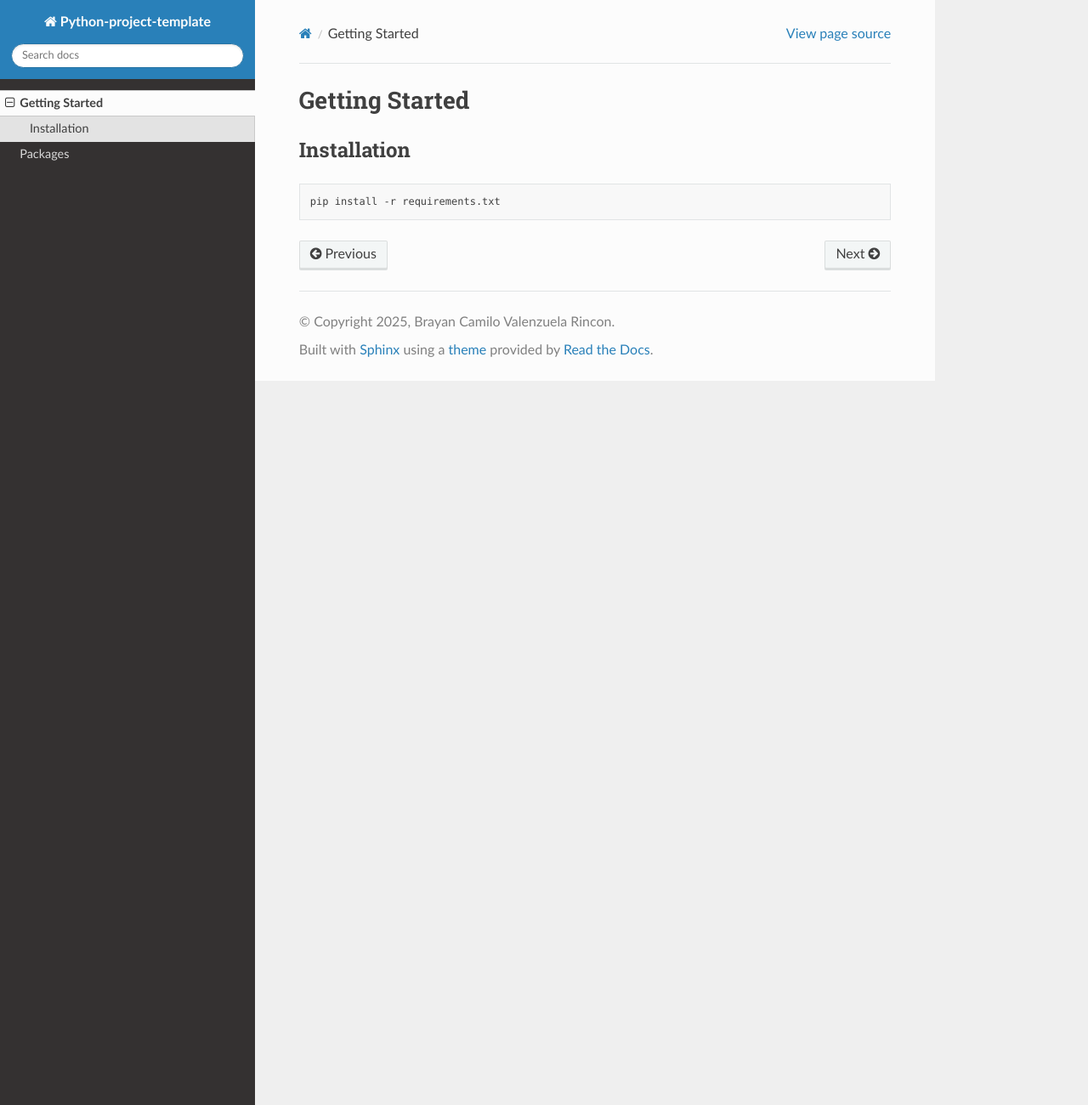
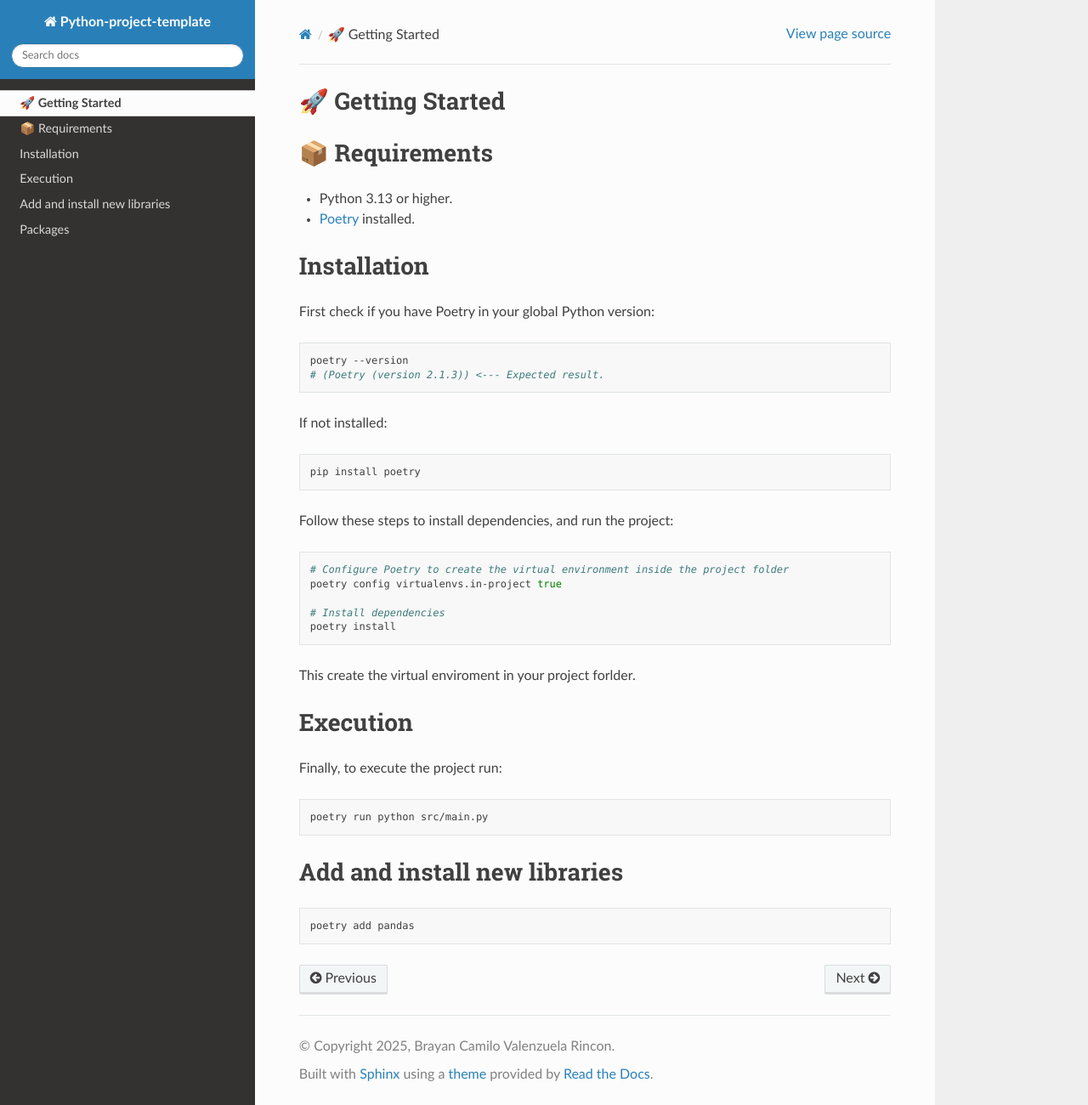
Before and after one commit to Brayan-CVR/Python-project-template, a Sphinx documentation site: the page built from docs/source/getting_started.md, in a window 1280 px wide and 1300 px high. Shown: the whole window at 85% size. Built offline with Sphinx 7.4.7 and the Read the Docs theme 3.1.0, drawn with Linux system fonts in a browser that asks for light colours.

Commit message:
Update documentation

````diff
--- a/docs/source/getting_started.md
+++ b/docs/source/getting_started.md
@@ -1,7 +1,47 @@
-# Getting Started
+## 🚀 Getting Started
+
+## 📦 Requirements
+
+- Python 3.13 or higher.
+- [Poetry](https://python-poetry.org/docs/#installation) installed.
 
 ## Installation
 
+First check if you have Poetry in your global Python version:
+
 ```bash
-pip install -r requirements.txt
+poetry --version
+# (Poetry (version 2.1.3)) <--- Expected result.
 ```
+
+If not installed:
+
+```bash
+pip install poetry
+```
+
+Follow these steps to install dependencies, and run the project:
+
+```bash
+# Configure Poetry to create the virtual environment inside the project folder
+poetry config virtualenvs.in-project true
+
+# Install dependencies
+poetry install
+```
+
+This create the virtual enviroment in your project forlder.
+
+## Execution
+
+Finally, to execute the project run:
+
+```bash
+poetry run python src/main.py
+```
+
+## Add and install new libraries
+
+```bash
+poetry add pandas
+```
````
Also changed, not shown: 11 other files.
